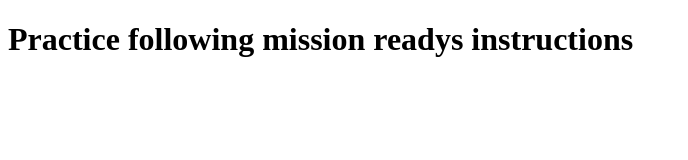
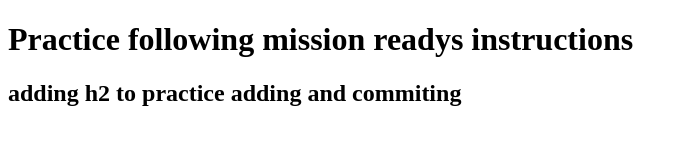
Before and after one commit to lolipop316/my-first-repo, a plain HTML site: page index.html in a window 1280 px wide. Shown: the whole page, without its empty margins (0-688 px from the left). Drawn offline with Linux system fonts and the light colour scheme.

Commit message:
adding h2

```diff
--- a/index.html
+++ b/index.html
@@ -7,5 +7,6 @@
 </head>
 <body>
     <h1>Practice following mission readys instructions</h1>
+    <h2>adding h2 to practice adding and commiting</h2>
 </body>
 </html>
```
